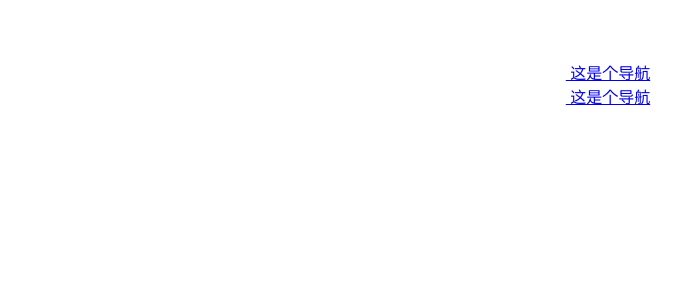
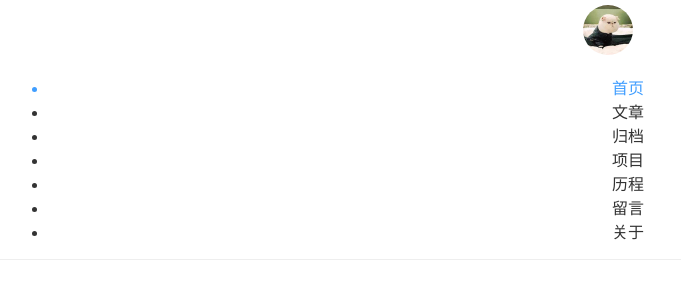
Before and after one commit to 11zouzouzou/webSite, a Vue app: page /archive in a window 1280 px wide. Shown: the top 300 px of the page, without its empty margins (32-713 px from the left). Built offline with nearby package versions, Linux system fonts and the light colour scheme.

Commit message:
nav init watch route change

```diff
--- a/package.json
+++ b/package.json
@@ -9,7 +9,8 @@
   "dependencies": {
     "element-plus": "^1.0.2-beta.70",
     "vue": "^3.0.5",
-    "vue-router": "^4.0.11"
+    "vue-router": "^4.0.11",
+    "vuex": "^4.0.2"
   },
   "devDependencies": {
     "@vitejs/plugin-vue": "^1.3.0",
--- a/src/components/Nav.vue
+++ b/src/components/Nav.vue
@@ -4,64 +4,169 @@
       <el-row :gutter="20">
         <el-col :span="3">
           <router-link to="/hello">
-          <img class="logo"/>
-          这是个导航
+            <img class="logo" alt="Zouzouzou" src="../assets/logo.jpg" />
           </router-link>
+        </el-col>
+        <el-col :span="15">
+          <el-menu :router="true" :default-active="state.activeIndex" active-text-color="#409eff" class="el-menu-demo" mode="horizontal">
+            <el-menuItem :route="l.path" :index="l.index" v-for="l in state.list" :key="l.index">
+              {{ l.name }}
+            </el-menuItem>
+          </el-menu>
         </el-col>
       </el-row>
     </div>
   </div>
 </template>
 <script lang="ts">
-import { defineComponent } from 'vue'
+import { useStore } from 'vuex'
+import { defineComponent, reactive, watch } from 'vue'
+import { NavListItem } from '../types/index'
+import { useRoute, useRouter } from 'vue-router'
+import { key } from '../store'
+import { isMobileOrPc } from '../utils/utils'
 
 export default defineComponent({
   name: 'Nav',
-  setup() {},
+  setup(props, context) {
+    const store = useStore(key)
+    const state = reactive({
+      visible: false,
+      handleFlag: '',
+      title: '首页',
+      list: [
+        {
+          index: '1',
+          path: '/',
+          name: '首页',
+        },
+        {
+          index: '2',
+          path: '/articles',
+          name: '文章',
+        },
+        {
+          index: '3',
+          path: '/archive',
+          name: '归档',
+        },
+        {
+          index: '4',
+          path: '/project',
+          name: '项目',
+        },
+        {
+          index: '5',
+          path: '/timeline',
+          name: '历程',
+        },
+        {
+          index: '6',
+          path: '/message',
+          name: '留言',
+        },
+        {
+          index: '7',
+          path: '/about',
+          name: '关于',
+        },
+      ] as Array<NavListItem>,
+      activeIndex: '0',
+      enterSlideUp: false,
+      leaveSlideDown: false,
+      isShow: false,
+      isMobile: isMobileOrPc(),
+    })
+
+    const routeChange = (val: any, oldVal: any) => {
+      let ret = false
+      for (let i = 0; i < state.list.length; i++) {
+        const l: NavListItem = state.list[i]
+        if (l.path === val.path) {
+          state.activeIndex = i + 1 + ''
+          state.title = l.name
+          ret = true
+          break
+        }
+      }
+      if (!ret) {
+        state.activeIndex = '0'
+        state.title = 'unknow'
+      }
+    }
+
+    //监听路由
+    const router = useRouter()
+    const route = useRoute()
+    watch(
+      route,
+      (newVal, oldVal) => {
+        routeChange(newVal, oldVal)
+      },
+      { immediate: true }
+    )
+
+    return {
+      state,
+      routeChange,
+    }
+  },
+  mounted() {
+    this.routeChange(this.$route, this.$route)
+  },
+  //vue2
+  // watch: {
+  //   $route: {
+  //     handler(val: any, oldVal: any) {
+  //       this.routeChange(val, oldVal);
+  //     },
+  //     immediate: true,
+  //   },
+  // }
 })
 </script>
 <!-- Add "scoped" attribute to limit CSS to this component only -->
 <style lang="less" scoped>
-// .nav {
-//   position: fixed;
-//   top: 0;
-//   left: 0;
-//   z-index: 1000;
-//   width: 100%;
-//   border-bottom: 1px solid #eee;
-//   background-color: #fff;
-//   .nav-content {
-//     width: 1200px;
-//     margin: 0 auto;
-//   }
-//   .logo {
-//     height: 50px;
-//     margin: 0;
-//     border-radius: 50%;
-//     margin-top: 5px;
-//   }
-//   .el-menu.el-menu--horizontal {
-//     border-bottom: none;
-//   }
-//   .el-menu--horizontal > .el-menu-item {
-//     cursor: pointer;
-//     color: #333;
-//   }
-//   .nav-right {
-//     position: relative;
-//     padding-top: 15px;
-//     text-align: right;
-//     .el-dropdown {
-//       cursor: pointer;
-//       padding-right: 60px;
-//     }
-//     .user-img {
-//       position: absolute;
-//       top: -15px;
-//       right: 0;
-//       width: 50px;
-//       border-radius: 50%;
-//     }
-//   }
-// }
+.nav {
+  position: fixed;
+  top: 0;
+  left: 0;
+  z-index: 1000;
+  width: 100%;
+  border-bottom: 1px solid #eee;
+  background-color: #fff;
+  .nav-content {
+    width: 1200px;
+    margin: 0 auto;
+  }
+  .logo {
+    height: 50px;
+    margin: 0;
+    border-radius: 50%;
+    margin-top: 5px;
+  }
+  .el-menu.el-menu--horizontal {
+    border-bottom: none;
+  }
+  .el-menu--horizontal > .el-menu-item {
+    cursor: pointer;
+    color: #333;
+  }
+  .nav-right {
+    position: relative;
+    padding-top: 15px;
+    text-align: right;
+    .el-dropdown {
+      cursor: pointer;
+      padding-right: 60px;
+    }
+    .user-img {
+      position: absolute;
+      top: -15px;
+      right: 0;
+      width: 50px;
+      border-radius: 50%;
+    }
+  }
+}
 </style>
--- a/src/routers/index.ts
+++ b/src/routers/index.ts
@@ -6,7 +6,12 @@ const routes: Array<RouteRecordRaw> = [
   {
     path: '/',
     name: 'home',
-    component: App,
+    component: Hello,
+  },
+  {
+    path: '/articles',
+    name: 'articles',
+    component:Hello
   },
   {
     path: '/hello',
--- /dev/null
+++ b/src/store/index.ts
@@ -0,0 +1,31 @@
+import { InjectionKey } from 'vue'
+import { createStore, Store } from 'vuex'
+import user from './modules/user'
+
+export interface State {
+  count: number,
+  self:number
+}
+
+export interface QState {
+  count: number,
+}
+
+export const key: InjectionKey<Store<State>> = Symbol()
+
+export const store = createStore<State>({
+  state() {
+    return {
+      count: 0,
+      self: 1,
+    }
+  },
+  modules: {
+    user,
+  },
+  mutations: {
+    increment(state) {
+      state.count++
+    },
+  },
+})
--- /dev/null
+++ b/src/store/modules/user.ts
@@ -0,0 +1,24 @@
+import * as types from "../types";
+
+const initPageState = () => {
+  return {
+    userInfo: {
+      _id: "",
+      name: "",
+      avatar: ""
+    }
+  };
+};
+const user = {
+  state: initPageState(),
+  mutations: {
+    [types.SAVE_USER](state: object | any, pageState: object | any) {
+      for (const prop in pageState) {
+        state[prop] = pageState[prop];
+      }
+    }
+  },
+  actions: {}
+};
+
+export default user;
--- /dev/null
+++ b/src/store/types.ts
@@ -0,0 +1,2 @@
+// 用户
+export const SAVE_USER = "SAVE_USER";
--- /dev/null
+++ b/src/types/index.d.ts
@@ -0,0 +1,6 @@
+// 导航 nav
+export interface NavListItem {
+  index: string;
+  path: string;
+  name: string;
+}
--- /dev/null
+++ b/src/utils/utils.ts
@@ -0,0 +1,7 @@
+export function isMobileOrPc() {
+  if (/Android|webOS|iPhone|iPod|BlackBerry/i.test(navigator.userAgent)) {
+    return true;
+  } else {
+    return false;
+  }
+}
```
Also changed, not shown: src/main.ts (+6 -1 lines), src/assets/logo.jpg (added), 1 other file (tests, documents, lock files or other folders).
